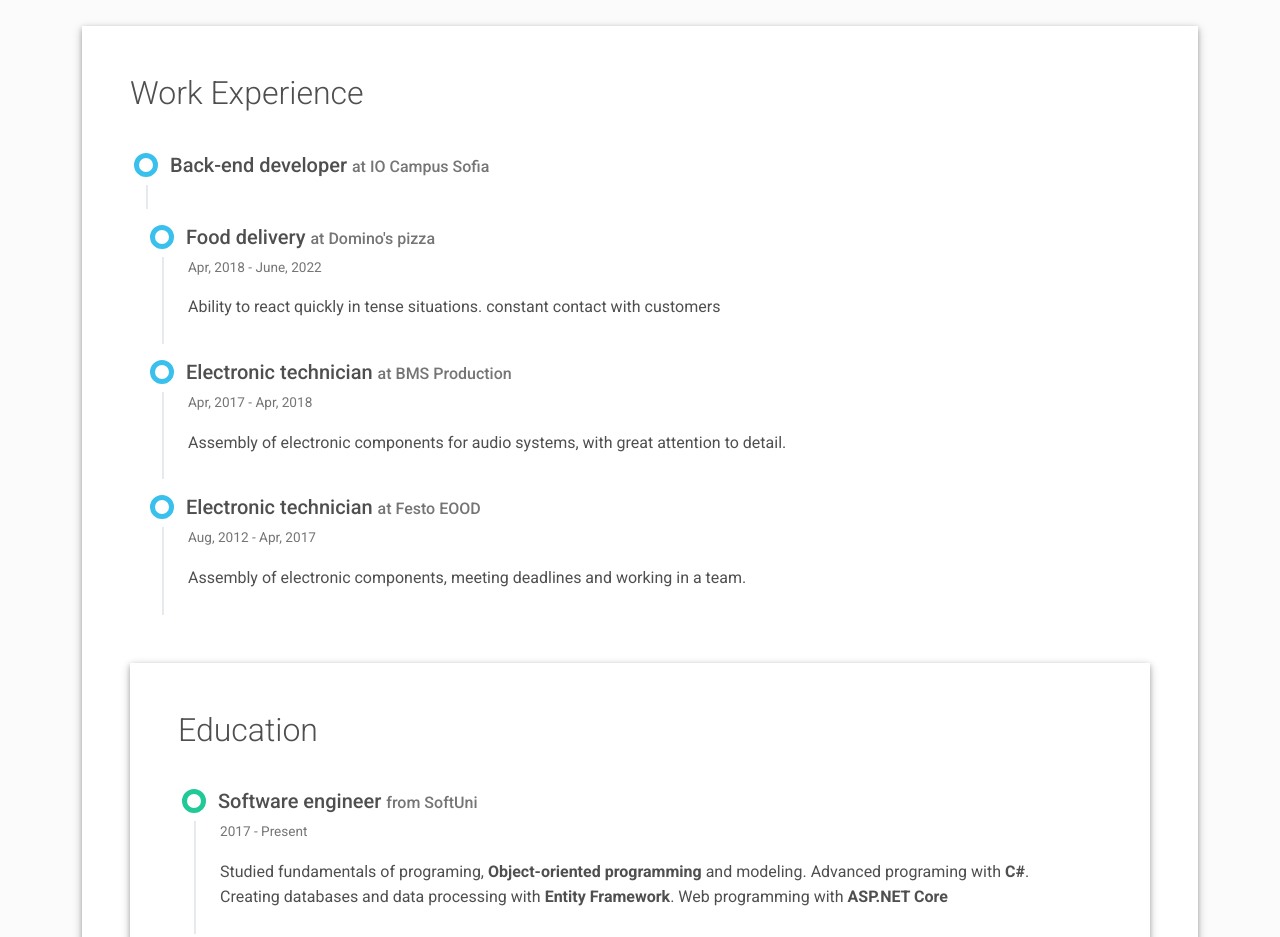
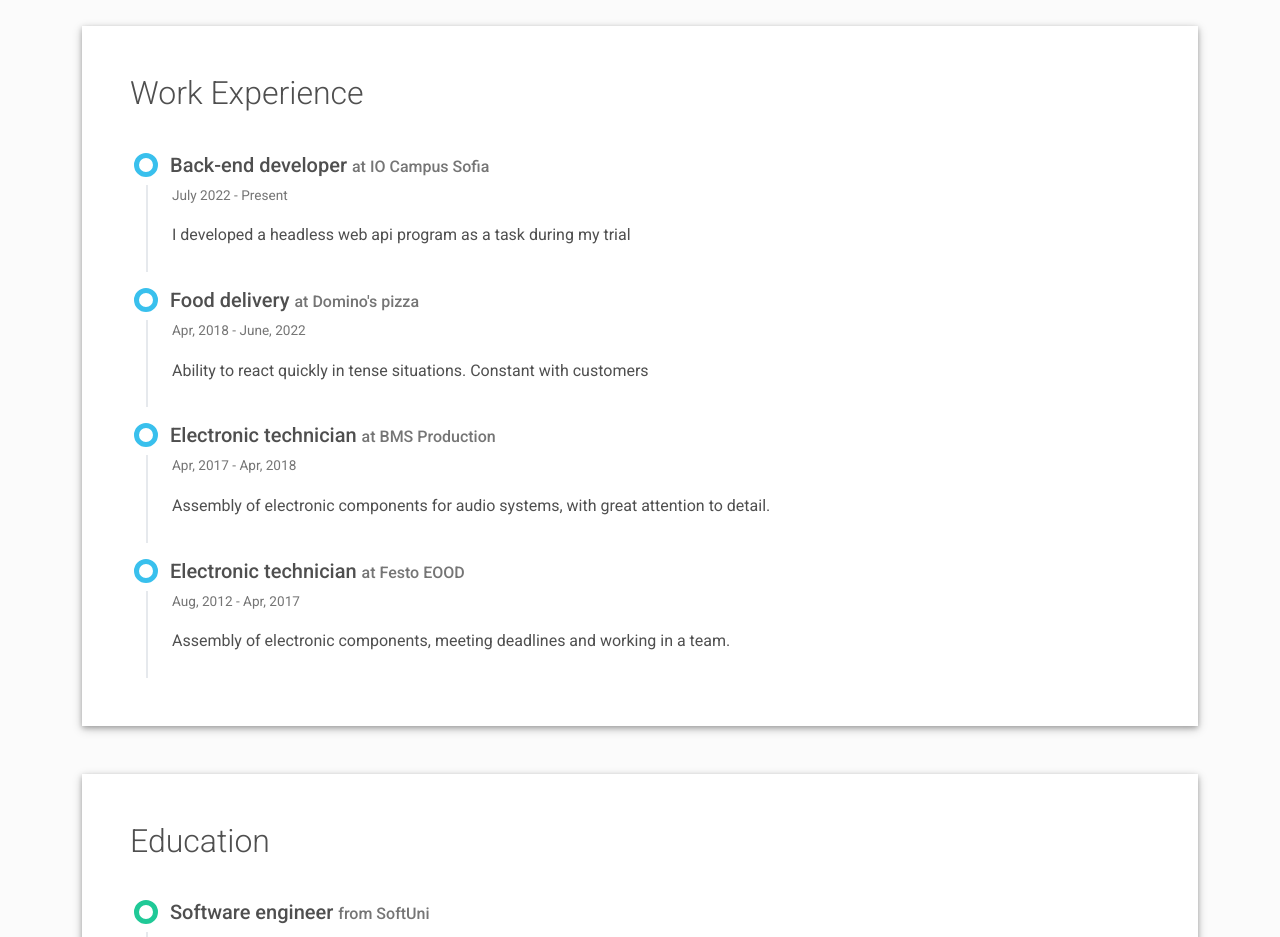
Before and after one commit to ivanstefanov-it/ivanstefanov-it.github.io, a plain HTML site: page index.html in a window 1280 px wide. Shown: the part 1520-2457 px from the top of the page. Drawn offline with Linux system fonts and the light colour scheme.

Commit message:
Index update

```diff
--- a/index.html
+++ b/index.html
@@ -187,20 +187,23 @@
     <div class="work-experience-section">
       <h2 class="h2 fw-light mb-4">Work Experience</h2>
       <div class="timeline">
-	  <div class="timeline-card timeline-card-info" data-aos="fade-in" data-aos-delay="0">
-          <div class="timeline-head px-4 pt-3">
-            <div class="h5">Back-end developer <span class="text-muted h6">at IO Campus Sofia</span></div>
+
+          <div class="timeline-card timeline-card-info" data-aos="fade-in" data-aos-delay="0">
+              <div class="timeline-head px-4 pt-3">
+                  <div class="h5">Back-end developer <span class="text-muted h6">at IO Campus Sofia</span></div>
+              </div>
+              <div class="timeline-body px-4 pb-4">
+                  <div class="text-muted text-small mb-3">July 2022 - Present</div>
+                  <div>I developed a headless web api program as a task during my trial</div>
+              </div>
           </div>
-          <div class="timeline-body px-4 pb-4">
-
-        </div>
         <div class="timeline-card timeline-card-info" data-aos="fade-in" data-aos-delay="0">
           <div class="timeline-head px-4 pt-3">
             <div class="h5">Food delivery <span class="text-muted h6">at Domino's pizza</span></div>
           </div>
           <div class="timeline-body px-4 pb-4">
             <div class="text-muted text-small mb-3">Apr, 2018 - June, 2022</div>
-            <div>Ability to react quickly in tense situations. constant contact with customers</div>
+            <div>Ability to react quickly in tense situations. Constant with customers</div>
           </div>
         </div>
         <div class="timeline-card timeline-card-info" data-aos="fade-in" data-aos-delay="200">
@@ -365,6 +368,7 @@
   <!--/ Section Footer Start /-->
 </div></div>
     </div>
+        </div>
     <footer class="pt-4 pb-4 text-muted text-center d-print-none">
       <div class="container">
         <div class="my-3">
```
